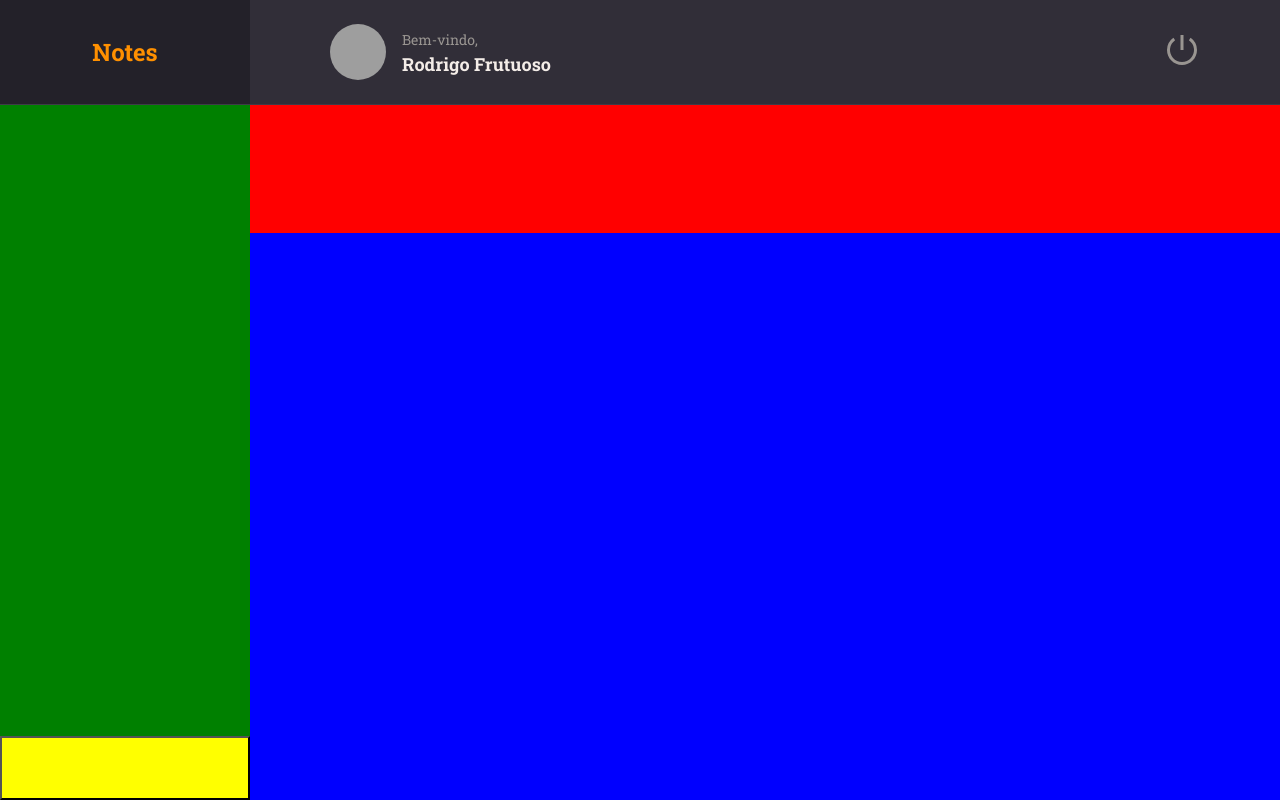
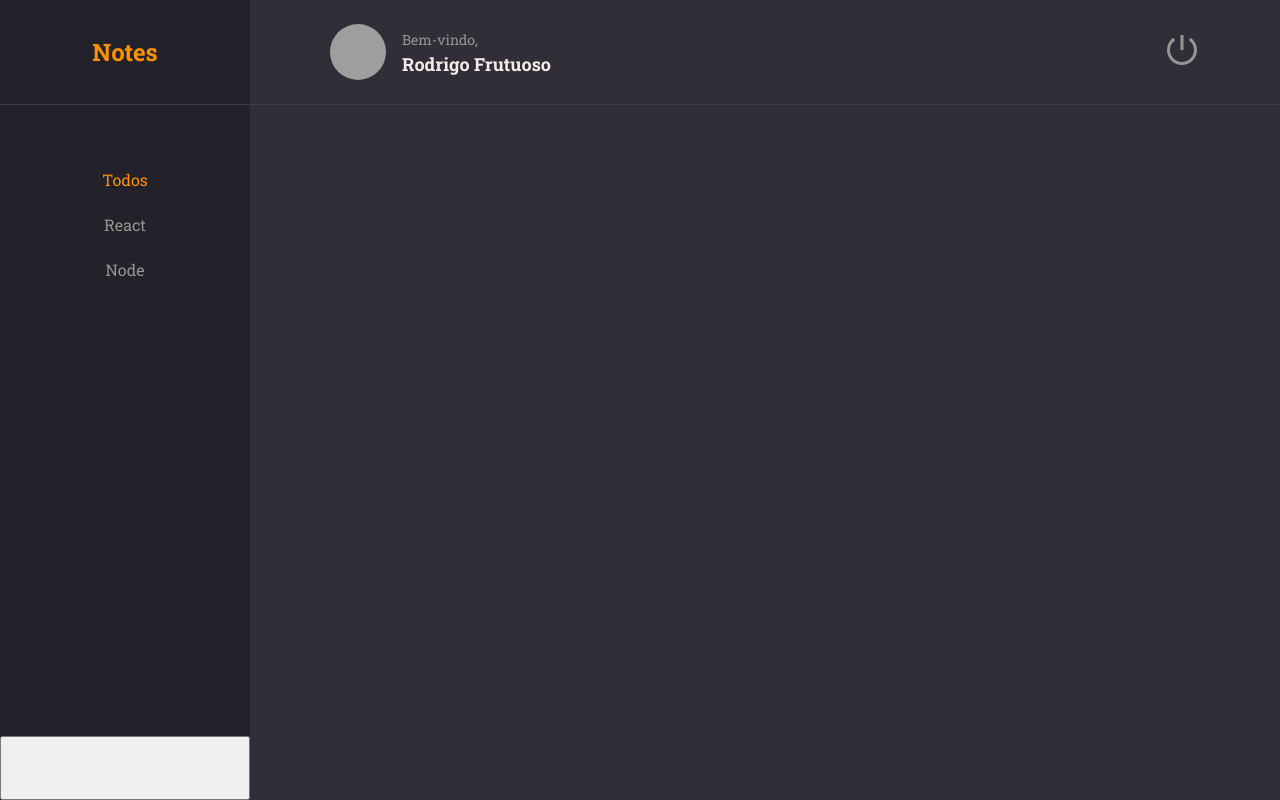
Before and after one commit to rodfrutuoso/Notes, a React (Vite) app: page / in a window 1280 px wide. Built offline with nearby package versions, Linux system fonts and the light colour scheme; grey boxes are pictures that could not be loaded.

Commit message:
menu lateral

```diff
--- a/src/components/ButtonText/index.jsx
+++ b/src/components/ButtonText/index.jsx
@@ -1,10 +1,11 @@
 import { Container } from "./styles";
 
-export function ButtonText({ title, ...rest }) {
+export function ButtonText({ title, isActive = false, ...rest }) {
 
     return (
         <Container
             type="button"
+            isActive = {isActive}
             {...rest}
             >
             {title}
--- a/src/components/ButtonText/styles.js
+++ b/src/components/ButtonText/styles.js
@@ -2,7 +2,7 @@
 
 export const Container = styled.button`
     background: none;
-    color: ${({theme})=>theme.COLORS.ORANGE};
+    color: ${({ theme, isActive }) => isActive ? theme.COLORS.ORANGE : theme.COLORS.GRAY_100};
 
     border: none;
     font-size: 16px;
--- a/src/pages/Home/index.jsx
+++ b/src/pages/Home/index.jsx
@@ -1,6 +1,7 @@
 import { Container, Brand, Menu, Search, Content, NewNote } from "./styles";
 
 import { Header } from "../../components/Header"
+import { ButtonText } from "../../components/ButtonText"
 
 export function Home() {
   return (
@@ -12,7 +13,15 @@
 
       </Header>
       <Menu>
-
+        <li>
+          <ButtonText title="Todos" isActive />
+        </li>
+        <li>
+          <ButtonText title="React" />
+        </li>
+        <li>
+          <ButtonText title="Node" />
+        </li>
       </Menu>
 
       <Search>
--- a/src/pages/Home/styles.js
+++ b/src/pages/Home/styles.js
@@ -36,24 +36,27 @@
 
 export const Menu = styled.ul`
     grid-area: menu;
-    background: green;
+    background-color: ${({ theme }) => theme.COLORS.BACKGROUND_900};
+    padding-top: 64px;
+    text-align: center;
+
+    >li{
+        margin-bottom: 24px;
+    }
 
 `
 
 export const Search = styled.div`
     grid-area: search;
-    background: red;
 
 `
 
 export const Content = styled.div`
     grid-area: content;
-    background: blue;
 
 `
 
 export const NewNote = styled.button`
     grid-area: newnote;
-    background: yellow;
 
 `
```
